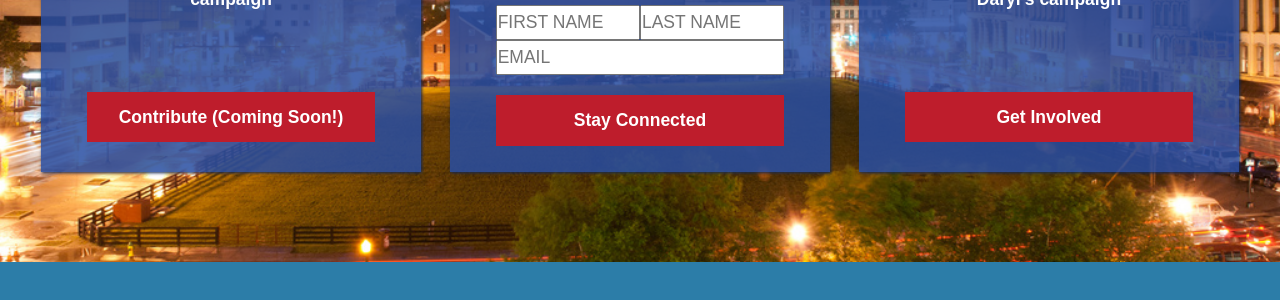
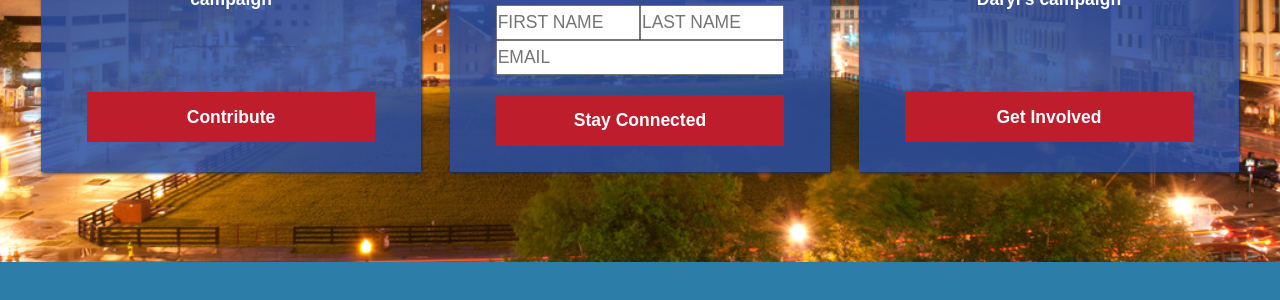
Before and after one commit to loveforfcps/loveforfcps.github.io, a Jekyll site: the page built from aboutdaryl.html, in a window 1280 px wide. Shown: the part 1545-1845 px from the top of the page. Built offline with Jekyll 4.4.1, drawn with Linux system fonts in a browser that asks for light colours; nearby versions of some CDN libraries.

Commit message:
added donate link

```diff
--- a/_includes/cta.html
+++ b/_includes/cta.html
@@ -6,7 +6,7 @@
         <p>Support Daryl by contributing to his campaign</p>
       </div>
       <div class="cta-button">
-        <a href="#">Contribute (Coming Soon!)</a>
+        <a href="https://www.paypal.com/us/cgi-bin/webscr?cmd=_flow&SESSION=WO76Atz3RThgVUcqGld2Ds5RtYwuX-YiKWduLJyZfjbOiKYEoWXTYDeiYiK&dispatch=5885d80a13c0db1f8e263663d3faee8d4fe1dd75ca3bd4f11d72275b28239088">Contribute</a>
       </div>
     </div>
     <div class="cta-card email">
```
